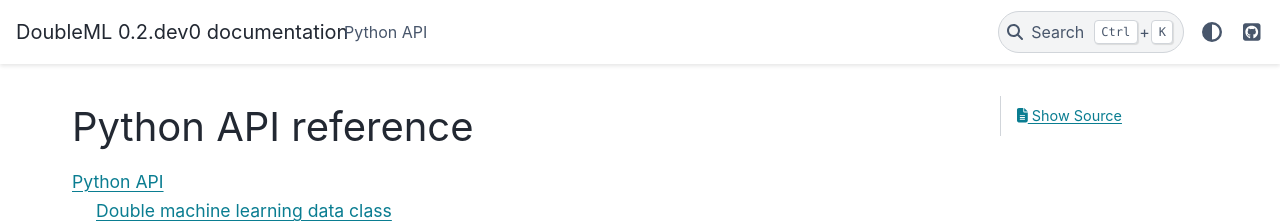
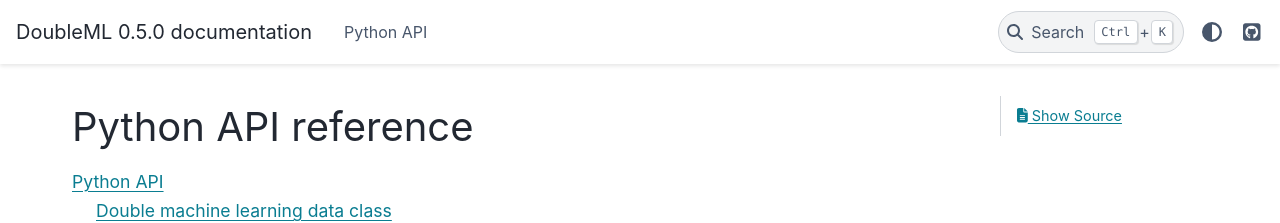
Before and after one commit to DoubleML/doubleml-for-py, a Sphinx documentation site: the page built from doc/index.rst, in a window 1280 px wide. Shown: the top 223 px of the page. Built offline with Sphinx 7.4.7 and the PyData theme 0.15.4, drawn with Linux system fonts in a browser that asks for light colours.

Commit message:
prepare release of version 0.5.0

```diff
--- a/doc/conf.py
+++ b/doc/conf.py
@@ -22,7 +22,7 @@
 author = 'Bach, P., Chernozhukov, V., Kurz, M. S., and Spindler, M.'
 
 # The full version, including alpha/beta/rc tags
-release = '0.2.dev0'
+release = '0.5.0'
 
 
 # -- General configuration ---------------------------------------------------
--- a/setup.py
+++ b/setup.py
@@ -11,7 +11,7 @@ PROJECT_URLS = {
 
 setup(
     name='DoubleML',
-    version='0.4.dev0',
+    version='0.5.0',
     author='Bach, P., Chernozhukov, V., Kurz, M. S., and Spindler, M.',
     maintainer='Malte S. Kurz',
     maintainer_email='malte.simon.kurz@uni-hamburg.de',
```
